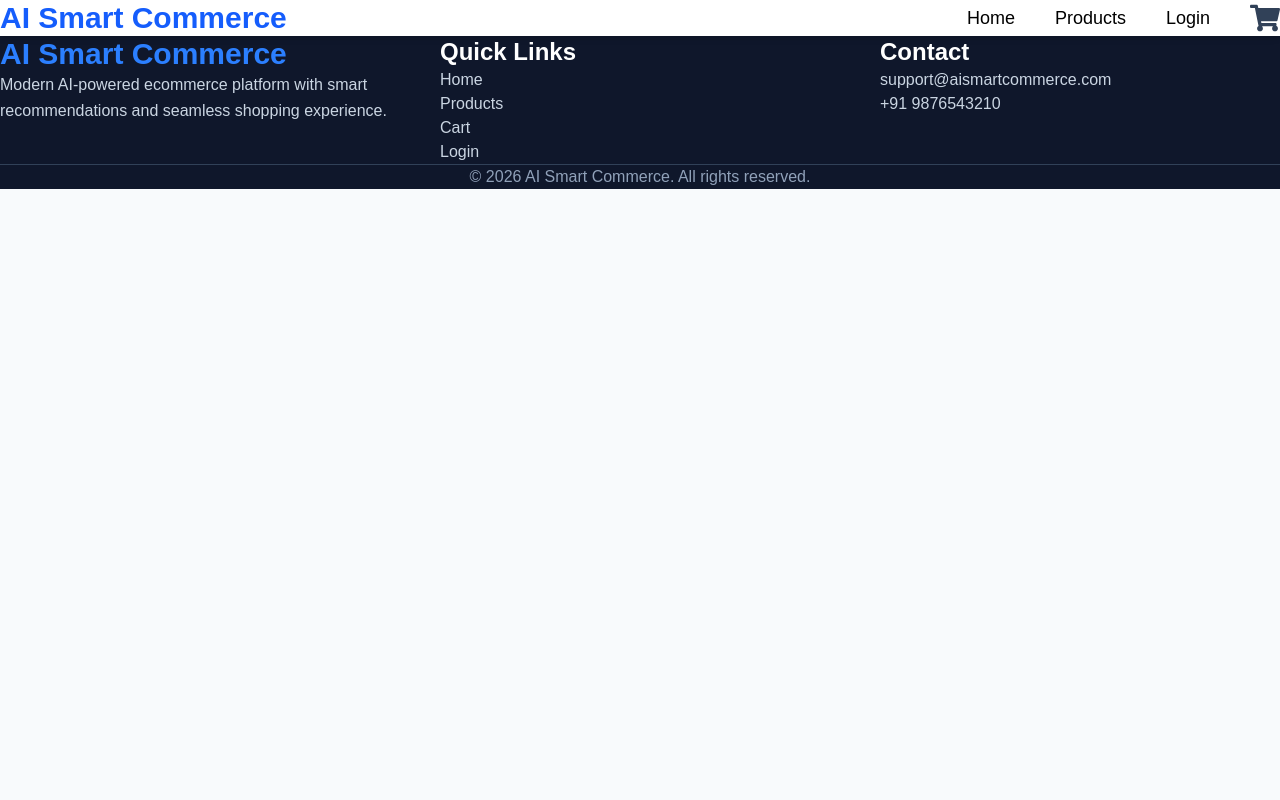
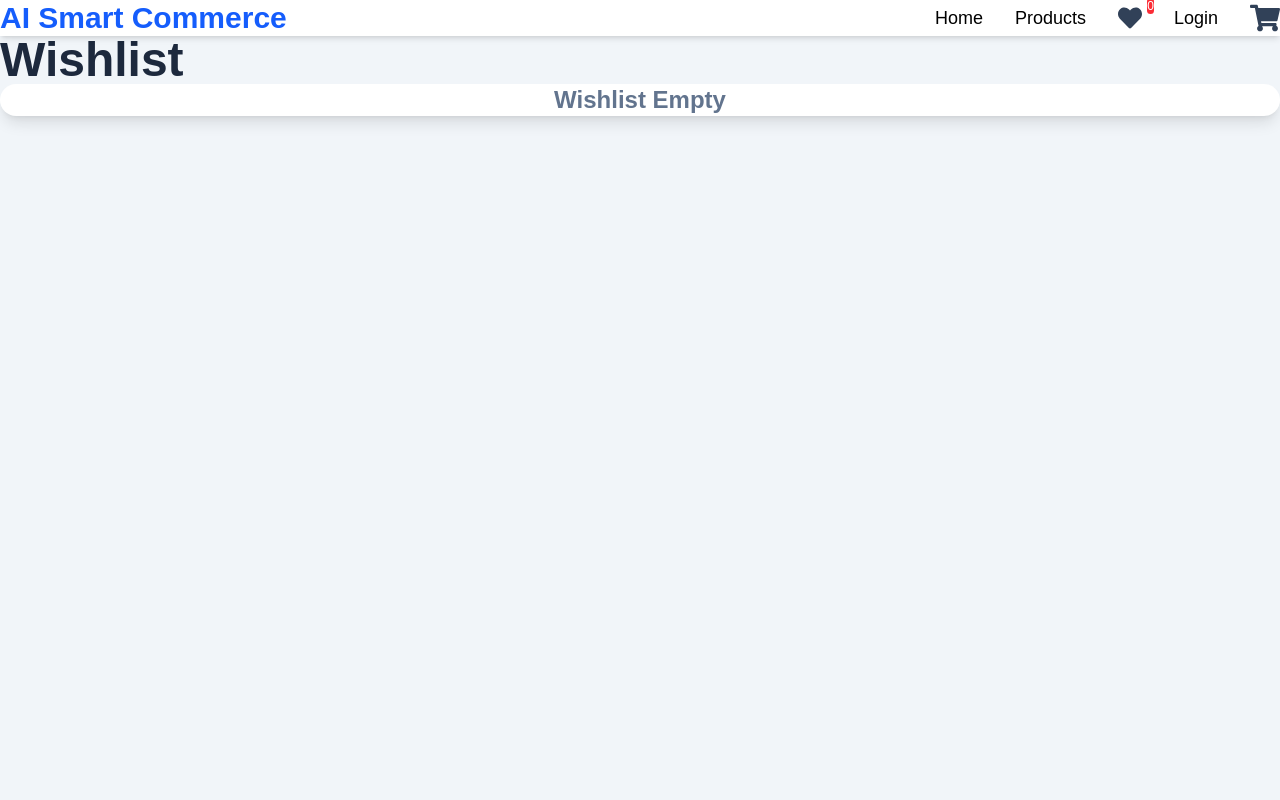
Before and after one commit to ayubalam/AI-E-COMMERCE, a React app in the folder frontend/: page /wishlist in a window 1280 px wide. Shown: the top 800 px of the page. Built offline with nearby package versions, Linux system fonts and the light colour scheme; the HTML template or start-up script is replaced by a standard one.

Commit message:
Built ecommerce wishlist system

```diff
--- a/frontend/src/App.jsx
+++ b/frontend/src/App.jsx
@@ -6,20 +6,30 @@ import CartProvider from "./context/CartContext";
 
 import AuthProvider from "./context/AuthProvider";
 
+import WishlistProvider from "./context/WishlistContext";
+
 import { Toaster } from "react-hot-toast";
 
 const App = () => {
   return (
     <BrowserRouter>
+
       <AuthProvider>
+
         <CartProvider>
 
-          <Toaster position="top-right" />
+          <WishlistProvider>
 
-          <AppRoutes />
+            <Toaster position="top-right" />
+
+            <AppRoutes />
+
+          </WishlistProvider>
 
         </CartProvider>
+
       </AuthProvider>
+
     </BrowserRouter>
   );
 };
--- a/frontend/src/components/layout/Navbar.jsx
+++ b/frontend/src/components/layout/Navbar.jsx
@@ -7,24 +7,32 @@ import {
   FaBars,
   FaTimes,
   FaUserCircle,
+  FaHeart,
 } from "react-icons/fa";
 
 import useCart from "../../hooks/useCart";
 
 import useAuth from "../../hooks/useAuth";
 
+import useWishlist from "../../hooks/useWishlist";
+
 const Navbar = () => {
 
-  const [menuOpen, setMenuOpen] = useState(false);
+  const [menuOpen, setMenuOpen] =
+    useState(false);
 
   const { cartItems } = useCart();
 
-  const { user, logout } = useAuth();
+  const { wishlistItems } =
+    useWishlist();
+
+  const { user, logout } =
+    useAuth();
 
   return (
     <nav className="w-full bg-white shadow-md sticky top-0 z-50">
 
-      <div className="w-full px-6 py-4 flex items-center justify-between">
+      <div className="max-w-7xl mx-auto px-6 py-4 flex items-center justify-between">
 
         {/* Logo */}
         <Link
@@ -35,7 +43,7 @@ const Navbar = () => {
         </Link>
 
         {/* Desktop Menu */}
-        <div className="hidden md:flex items-center gap-10">
+        <div className="hidden md:flex items-center gap-8">
 
           {/* Home */}
           <Link
@@ -51,6 +59,19 @@ const Navbar = () => {
             className="text-lg font-medium hover:text-blue-600 transition duration-300"
           >
             Products
+          </Link>
+
+          {/* Wishlist */}
+          <Link
+            to="/wishlist"
+            className="relative text-2xl text-slate-700 hover:text-red-500 transition duration-300"
+          >
+            <FaHeart />
+
+            {/* Wishlist Count */}
+            <span className="absolute -top-2 -right-3 bg-red-500 text-white text-xs px-2 py-1 rounded-full">
+              {wishlistItems.length}
+            </span>
           </Link>
 
           {/* Dashboard */}
@@ -80,7 +101,7 @@ const Navbar = () => {
             </Link>
           )}
 
-          {/* User Icon */}
+          {/* User */}
           {user && (
             <div className="flex items-center gap-2 text-slate-700">
 
@@ -100,7 +121,7 @@ const Navbar = () => {
             <FaShoppingCart />
 
             {/* Cart Count */}
-            <span className="absolute -top-2 -right-3 bg-red-500 text-white text-xs px-2 py-1 rounded-full">
+            <span className="absolute -top-2 -right-3 bg-blue-600 text-white text-xs px-2 py-1 rounded-full">
               {cartItems.length}
             </span>
           </Link>
@@ -109,9 +130,15 @@ const Navbar = () => {
         {/* Mobile Menu Button */}
         <button
           className="md:hidden text-2xl text-slate-700"
-          onClick={() => setMenuOpen(!menuOpen)}
+          onClick={() =>
+            setMenuOpen(!menuOpen)
+          }
         >
-          {menuOpen ? <FaTimes /> : <FaBars />}
+          {menuOpen ? (
+            <FaTimes />
+          ) : (
+            <FaBars />
+          )}
         </button>
       </div>
 
@@ -119,27 +146,49 @@ const Navbar = () => {
       {menuOpen && (
         <div className="md:hidden bg-white shadow-lg px-6 py-5 flex flex-col gap-5">
 
+          {/* Home */}
           <Link
             to="/"
-            onClick={() => setMenuOpen(false)}
+            onClick={() =>
+              setMenuOpen(false)
+            }
             className="text-lg font-medium"
           >
             Home
           </Link>
 
+          {/* Products */}
           <Link
             to="/products"
-            onClick={() => setMenuOpen(false)}
+            onClick={() =>
+              setMenuOpen(false)
+            }
             className="text-lg font-medium"
           >
             Products
+          </Link>
+
+          {/* Wishlist */}
+          <Link
+            to="/wishlist"
+            onClick={() =>
+              setMenuOpen(false)
+            }
+            className="flex items-center gap-3 text-lg font-medium"
+          >
+            <FaHeart />
+
+            Wishlist (
+            {wishlistItems.length})
           </Link>
 
           {/* Dashboard */}
           {user && (
             <Link
               to="/dashboard"
-              onClick={() => setMenuOpen(false)}
+              onClick={() =>
+                setMenuOpen(false)
+              }
               className="text-lg font-medium"
             >
               Dashboard
@@ -150,7 +199,9 @@ const Navbar = () => {
           {user ? (
             <button
               onClick={() => {
+
                 logout();
+
                 setMenuOpen(false);
               }}
               className="text-left text-lg font-medium text-red-500"
@@ -160,7 +211,9 @@ const Navbar = () => {
           ) : (
             <Link
               to="/login"
-              onClick={() => setMenuOpen(false)}
+              onClick={() =>
+                setMenuOpen(false)
+              }
               className="text-lg font-medium"
             >
               Login
@@ -170,10 +223,13 @@ const Navbar = () => {
           {/* Cart */}
           <Link
             to="/cart"
-            onClick={() => setMenuOpen(false)}
+            onClick={() =>
+              setMenuOpen(false)
+            }
             className="flex items-center gap-3 text-lg font-medium"
           >
             <FaShoppingCart />
+
             Cart ({cartItems.length})
           </Link>
         </div>
--- a/frontend/src/components/products/ProductCard.jsx
+++ b/frontend/src/components/products/ProductCard.jsx
@@ -1,14 +1,27 @@
 import { Link } from "react-router-dom";
+
+import toast from "react-hot-toast";
+
+import {
+  FaHeart,
+  FaStar,
+} from "react-icons/fa";
+
 import useCart from "../../hooks/useCart";
-import toast from "react-hot-toast";
+
+import useWishlist from "../../hooks/useWishlist";
 
 const ProductCard = ({ product }) => {
 
   const { addToCart } = useCart();
 
+  const { addToWishlist } =
+    useWishlist();
+
   return (
     <div className="bg-white rounded-3xl shadow-md overflow-hidden hover:shadow-2xl transition duration-300 hover:-translate-y-2">
 
+      {/* Product Image */}
       <Link to={`/products/${product.id}`}>
 
         <img
@@ -18,30 +31,78 @@ const ProductCard = ({ product }) => {
         />
       </Link>
 
+      {/* Content */}
       <div className="p-5">
 
+        {/* Category */}
         <p className="text-sm text-blue-600 font-medium">
           {product.category}
         </p>
 
-        <h3 className="text-2xl font-bold mt-2">
+        {/* Name */}
+        <h3 className="text-2xl font-bold mt-2 text-slate-800">
           {product.name}
         </h3>
 
-        <div className="flex items-center justify-between mt-6">
+        {/* Description */}
+        <p className="text-slate-500 mt-3 text-sm leading-relaxed">
+          {product.description}
+        </p>
 
-          <span className="text-2xl font-bold text-slate-800">
+        {/* Rating */}
+        <div className="flex items-center gap-2 mt-4">
+
+          <FaStar className="text-yellow-400" />
+
+          <span className="font-semibold">
+            {product.rating}
+          </span>
+
+          <span className="text-slate-500 text-sm">
+            ({product.stock} in stock)
+          </span>
+        </div>
+
+        {/* Price */}
+        <div className="mt-6">
+
+          <span className="text-3xl font-bold text-slate-800">
             ${product.price}
           </span>
+        </div>
 
+        {/* Buttons */}
+        <div className="mt-6 flex flex-col gap-3">
+
+          {/* Add To Cart */}
           <button
             onClick={() => {
               addToCart(product);
-    toast.success("Product added to cart");
+
+              toast.success(
+                "Product added to cart"
+              );
             }}
-  className="bg-blue-600 text-white px-5 py-2 rounded-xl hover:bg-blue-700 transition"
+            className="bg-blue-600 hover:bg-blue-700 text-white py-3 rounded-2xl font-semibold transition duration-300"
           >
             Add To Cart
+          </button>
+
+          {/* Wishlist */}
+          <button
+            onClick={() => {
+
+              addToWishlist(product);
+
+              toast.success(
+                "Added To Wishlist"
+              );
+            }}
+            className="bg-red-500 hover:bg-red-600 text-white py-3 rounded-2xl flex items-center justify-center gap-2 transition duration-300"
+          >
+            <FaHeart />
+
+            Wishlist
           </button>
         </div>
       </div>
--- /dev/null
+++ b/frontend/src/context/WishlistContext.jsx
@@ -0,0 +1,68 @@
+import { useEffect, useState } from "react";
+
+import WishlistContext from "./WishlistContextObject";
+
+const WishlistProvider = ({ children }) => {
+
+  const [wishlistItems, setWishlistItems] =
+    useState(() => {
+
+      const savedWishlist =
+        localStorage.getItem("wishlistItems");
+
+      return savedWishlist
+        ? JSON.parse(savedWishlist)
+        : [];
+    });
+
+  // Save Wishlist
+  useEffect(() => {
+
+    localStorage.setItem(
+      "wishlistItems",
+      JSON.stringify(wishlistItems)
+    );
+
+  }, [wishlistItems]);
+
+  // Add Wishlist
+  const addToWishlist = (product) => {
+
+    const existingItem =
+      wishlistItems.find(
+        (item) => item.id === product.id
+      );
+
+    if (!existingItem) {
+
+      setWishlistItems([
+        ...wishlistItems,
+        product,
+      ]);
+    }
+  };
+
+  // Remove Wishlist
+  const removeFromWishlist = (id) => {
+
+    setWishlistItems(
+      wishlistItems.filter(
+        (item) => item.id !== id
+      )
+    );
+  };
+
+  return (
+    <WishlistContext.Provider
+      value={{
+        wishlistItems,
+        addToWishlist,
+        removeFromWishlist,
+      }}
+    >
+      {children}
+    </WishlistContext.Provider>
+  );
+};
+
+export default WishlistProvider;
--- /dev/null
+++ b/frontend/src/context/WishlistContextObject.js
@@ -0,0 +1,5 @@
+import { createContext } from "react";
+
+const WishlistContext = createContext();
+
+export default WishlistContext;
--- /dev/null
+++ b/frontend/src/hooks/useWishlist.js
@@ -0,0 +1,9 @@
+import { useContext } from "react";
+
+import WishlistContext from "../context/WishlistContextObject";
+
+const useWishlist = () => {
+  return useContext(WishlistContext);
+};
+
+export default useWishlist;
--- /dev/null
+++ b/frontend/src/pages/Wishlist.jsx
@@ -0,0 +1,43 @@
+import useWishlist from "../hooks/useWishlist";
+
+import ProductCard from "../components/products/ProductCard";
+
+const Wishlist = () => {
+
+  const { wishlistItems } =
+    useWishlist();
+
+  return (
+    <section className="min-h-screen bg-slate-100 py-14 px-6">
+
+      <div className="max-w-7xl mx-auto">
+
+        <h1 className="text-5xl font-bold text-slate-800 mb-10">
+          Wishlist
+        </h1>
+
+        {wishlistItems.length === 0 ? (
+
+          <div className="bg-white rounded-3xl shadow-lg p-10 text-center text-2xl font-semibold text-slate-500">
+            Wishlist Empty
+          </div>
+
+        ) : (
+
+          <div className="grid md:grid-cols-2 xl:grid-cols-3 gap-8">
+
+            {wishlistItems.map((product) => (
+
+              <ProductCard
+                key={product.id}
+                product={product}
+              />
+            ))}
+          </div>
+        )}
+      </div>
+    </section>
+  );
+};
+
+export default Wishlist;
--- a/frontend/src/routes/AppRoutes.jsx
+++ b/frontend/src/routes/AppRoutes.jsx
@@ -7,6 +7,7 @@ import Login from "../pages/Login";
 import Register from "../pages/Register";
 import ProductDetails from "../pages/ProductDetails";
 import Dashboard from "../pages/Dashboard";
+import Wishlist from "../pages/Wishlist";
 
 import MainLayout from "../layouts/MainLayout";
 
@@ -28,6 +29,10 @@ const AppRoutes = () => {
           path="/products"
           element={<Products />}
         />
+           <Route
+                 path="/wishlist"
+             element={<Wishlist />}
+            />
 
         <Route
           path="/products/:id"
```
Lines whose indentation alone changed are shown as unchanged.
